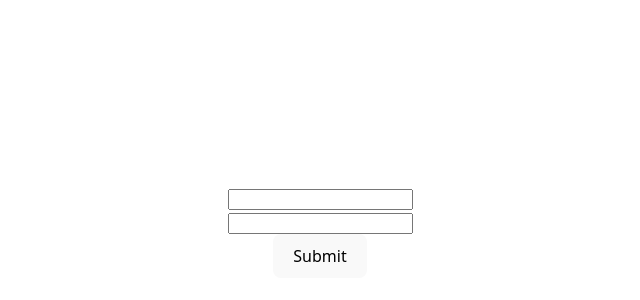
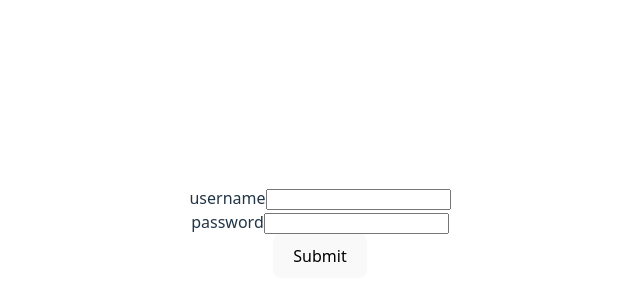
Before and after one commit to vipin-b-futurionic/react19_vite, a React (Vite) app in the folder react_19/: page / in a window 1280 px wide. Shown: the part 168-468 px from the top of the page, without its empty margins (320-960 px from the left). Built offline with nearby package versions, Linux system fonts and the light colour scheme.

Commit message:
Forward Ref in react 19

```diff
--- a/react_19/src/App.jsx
+++ b/react_19/src/App.jsx
@@ -4,10 +4,11 @@ import { ReactUseEffect } from './components/hooks/UseEffect'
 import { HowNotToFetchApi } from './components/hooks/UseEffect/HowNotToFetchApi'
 import { Picachu } from './components/hooks/UseEffect/Picachu'
 import { UseRef } from './components/hooks/UseRefs'
+import { ForwardRef } from './components/hooks/UseRefs/ForwordRef'
 
 const App = () => {
   return(
-    <UseRef />
+    <ForwardRef />
   )
 }
 
--- /dev/null
+++ b/react_19/src/components/hooks/UseRefs/ForwordRef.jsx
@@ -0,0 +1,32 @@
+import { useRef, useId } from "react"
+
+export const ForwardRef = () => {
+
+    const username = useRef(null)
+    const password = useRef(null)
+
+    const handleFormSubmit = (e) => {
+        e.preventDefault()
+        console.log(username.current.value, password.current.value);
+    }
+
+    return (
+        <form onSubmit={handleFormSubmit} >
+            <BeforeReact19Input label = "username" ref = {username} />
+            <BeforeReact19Input label = "password" ref = {password} />
+            <button>Submit</button>
+        </form>
+    )
+}
+//after react 19
+// I need to create BeforeReact19Input
+const BeforeReact19Input = ({label, ref}) =>{
+    const id = useId()
+    return (
+
+        <div>
+            <label htmlFor={id}> {label}</label>
+            <input type="text" ref = {ref} />
+        </div>
+    )
+}
```
